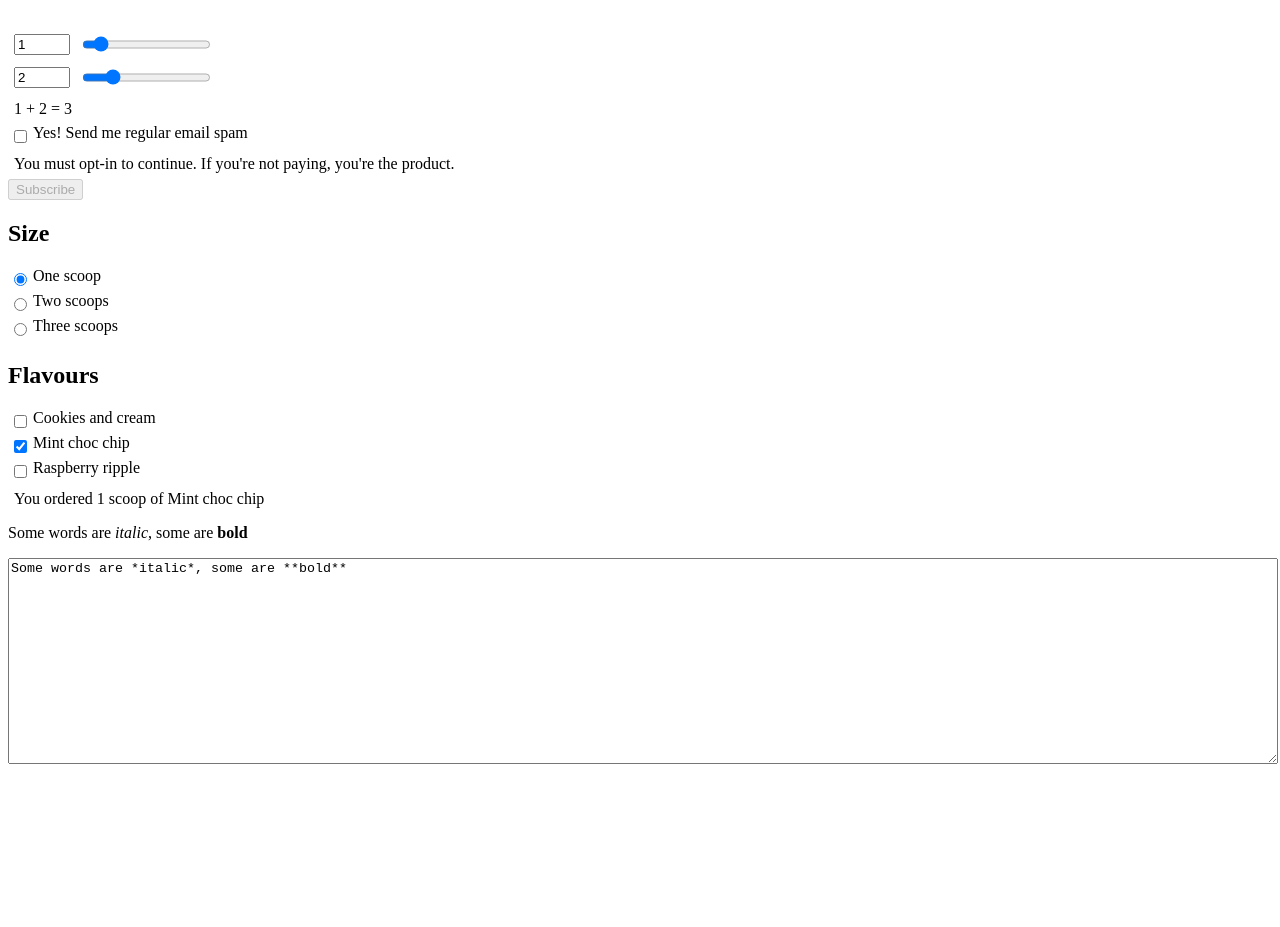
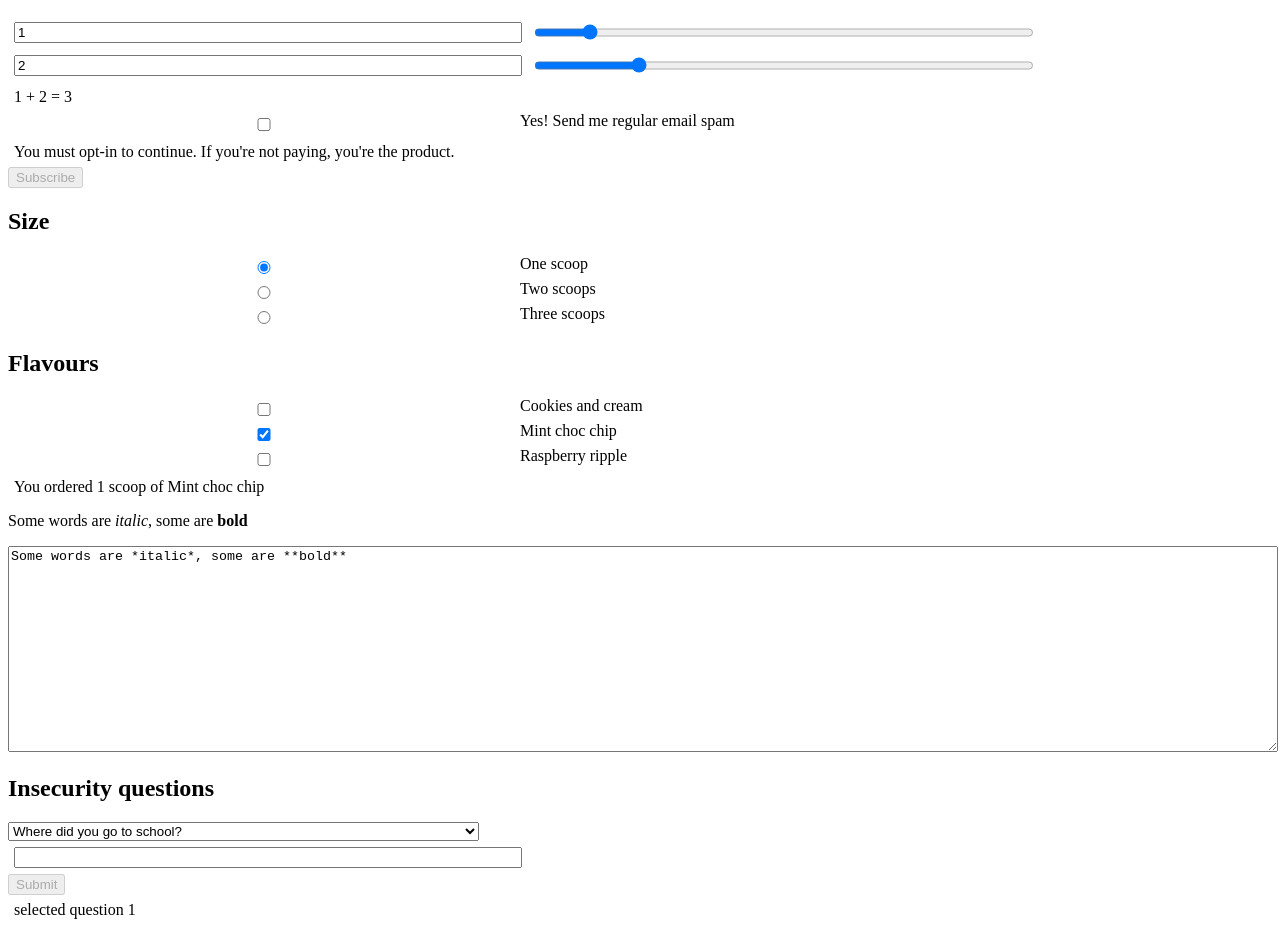
Before and after one commit to Lechros/study-svelte, a SvelteKit app: page /6 in a window 1280 px wide. Shown: the part 93-1020 px from the top of the page. Before the commit the page ends 869 px from the top, so only its background shows below. Built offline with nearby package versions, Linux system fonts and the light colour scheme.

Commit message:
6: select bindings

```diff
--- a/src/routes/6/+page.svelte
+++ b/src/routes/6/+page.svelte
@@ -22,6 +22,20 @@
 
 	import { marked } from 'marked';
 	let value = `Some words are *italic*, some are **bold**`;
+
+	let questions = [
+		{ id: 1, text: `Where did you go to school?` },
+		{ id: 2, text: `What is your mother's name?` },
+		{ id: 3, text: `What is another personal fact that an attacker could easily find with Google?` }
+	];
+
+	let selected;
+
+	let answer = '';
+
+	function handleSubmit() {
+		alert(`answered question ${selected.id} (${selected.text}) with "${answer}"`);
+	}
 </script>
 
 <!--
@@ -106,8 +120,38 @@
 
 <textarea bind:value={value}></textarea>
 
+<h2>Insecurity questions</h2>
+
+<form on:submit|preventDefault={handleSubmit}>
+	<!--
+		select will set value to first in list
+		only after binding is initialized
+		before that value is `undefined`
+	-->
+	<select bind:value={selected} on:change="{() => answer = ''}">
+		{#each questions as question}
+			<option value={question}>
+				{question.text}
+			</option>
+		{/each}
+	</select>
+
+	<input bind:value={answer}>
+
+	<button disabled={!answer} type=submit>
+		Submit
+	</button>
+</form>
+
+<p>selected question {selected ? selected.id : '[waiting...]'}</p>
+
 <style>
 	label { display: flex }
 	input, p { margin: 6px }
 	textarea { width: 100%; height: 200px; }
+	input {
+		display: block;
+		width: 500px;
+		max-width: 100%;
+	}
 </style>
```
